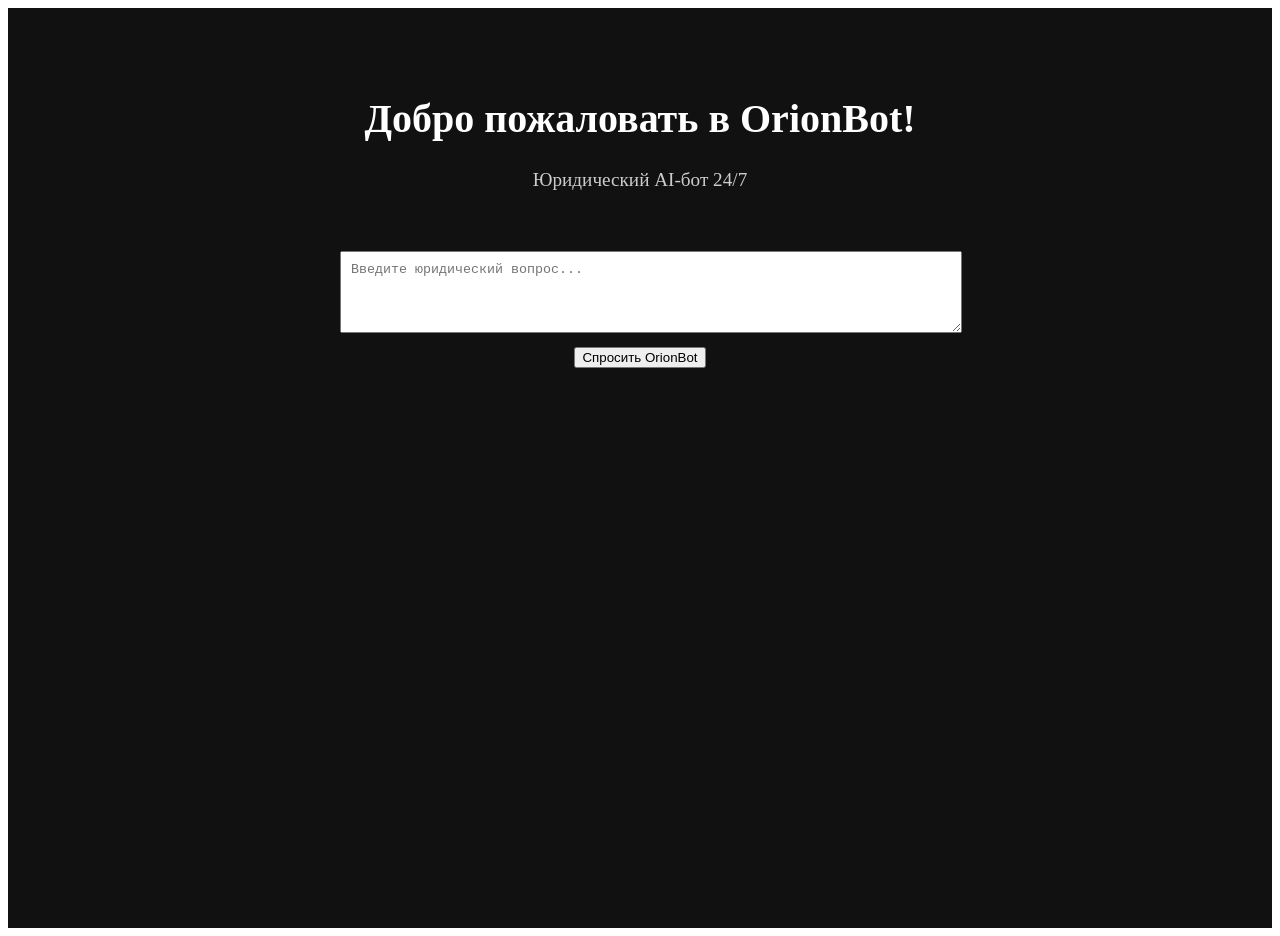
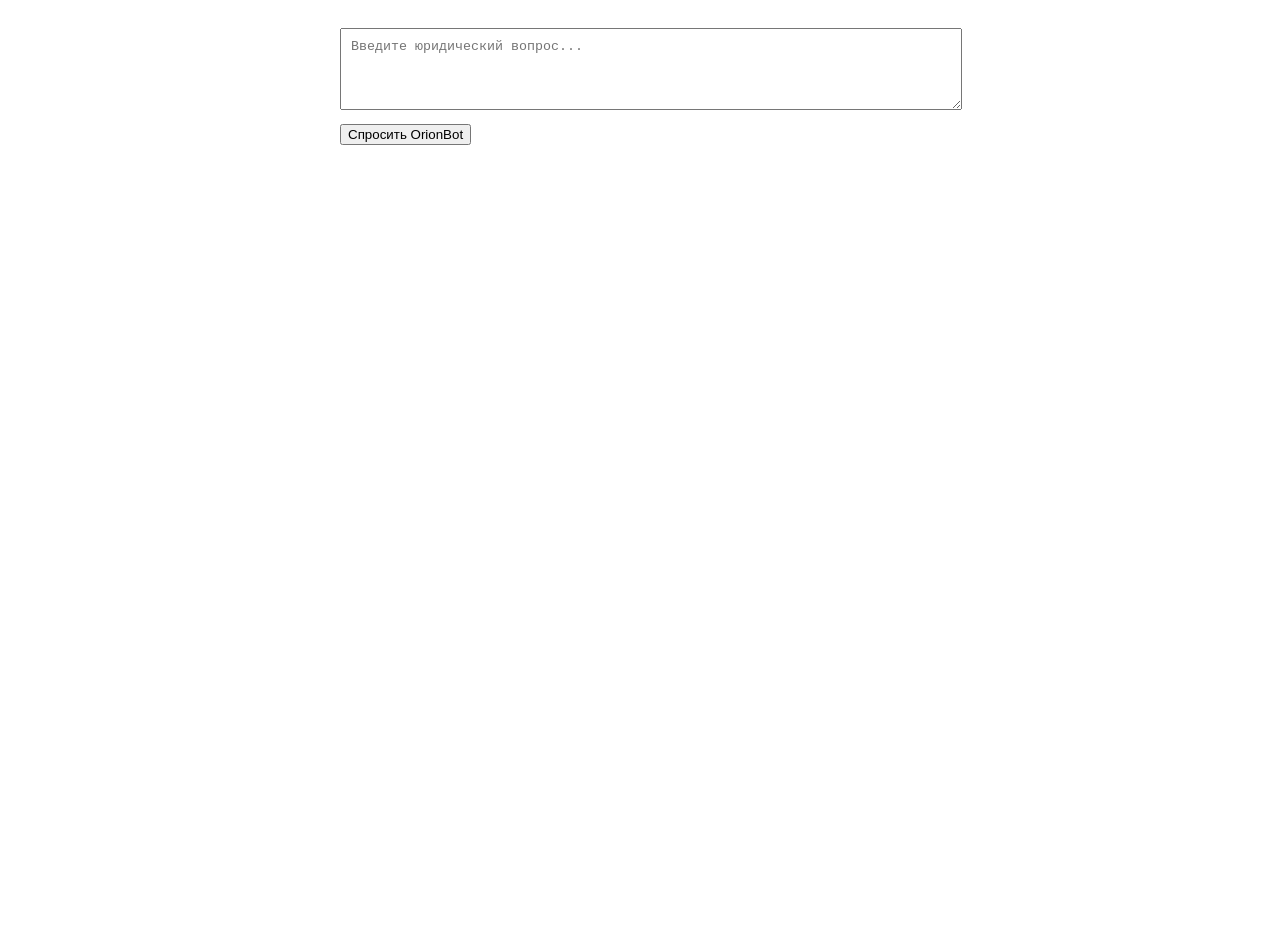
Before and after one commit to ProkopiyEgorov/orionbot_frontend12, a Next.js app: page / in a window 1280 px wide. After the commit the page ends 800 px from the top, so only its background shows below. Built offline with nearby package versions, Linux system fonts and the light colour scheme.

Commit message:
Update page.tsx

```diff
--- a/app/page.tsx
+++ b/app/page.tsx
@@ -1,15 +1,62 @@
 'use client';
 
-import dynamic from 'next/dynamic';
+import { useState } from 'react';
 
-const ChatBox = dynamic(() => import('./components/ChatBox'), { ssr: false });
+export default function ChatBox() {
+  const [question, setQuestion] = useState('');
+  const [answer, setAnswer] = useState('');
+  const [loading, setLoading] = useState(false);
 
-export default function HomePage() {
+  const ask = async () => {
+    if (!question.trim()) return;
+
+    setLoading(true);
+    setAnswer(''); // очистка
+
+    const url = process.env.NEXT_PUBLIC_API_URL + '/ask';
+    console.log('📤 Отправка запроса:', url, 'с вопросом:', question);
+
+    try {
+      const res = await fetch(url, {
+        method: 'POST',
+        headers: { 'Content-Type': 'application/json' },
+        body: JSON.stringify({ question }),
+      });
+
+      if (!res.ok) {
+        console.error('❌ Ошибка ответа:', res.status, await res.text());
+        setAnswer('Ошибка сервера. Попробуйте позже.');
+      } else {
+        const data = await res.json();
+        console.log('📥 Ответ:', data);
+        setAnswer(data.answer || 'Нет ответа');
+      }
+    } catch (err) {
+      console.error('❗ Ошибка fetch:', err);
+      setAnswer('Ошибка запроса. Проверьте соединение.');
+    }
+
+    setLoading(false);
+  };
+
   return (
-    <main style={{ minHeight: '100vh', backgroundColor: '#111', padding: '60px 20px', color: 'white', textAlign: 'center' }}>
-      <h1 style={{ fontSize: '2.5rem', fontWeight: 'bold' }}>Добро пожаловать в OrionBot!</h1>
-      <p style={{ fontSize: '1.2rem', marginBottom: '40px', color: '#ccc' }}>Юридический AI-бот 24/7</p>
-      <ChatBox />
-    </main>
+    <div style={{ maxWidth: 600, margin: '0 auto', padding: 20 }}>
+      <textarea
+        placeholder="Введите юридический вопрос..."
+        value={question}
+        onChange={(e) => setQuestion(e.target.value)}
+        rows={4}
+        style={{ width: '100%', padding: 10 }}
+      />
+      <button onClick={ask} disabled={loading} style={{ marginTop: 10 }}>
+        {loading ? 'Обработка...' : 'Спросить OrionBot'}
+      </button>
+      {answer && (
+        <div style={{ marginTop: 20, whiteSpace: 'pre-wrap', color: '#fff' }}>
+          <strong>Ответ:</strong>
+          <p>{answer}</p>
+        </div>
+      )}
+    </div>
   );
 }
```
